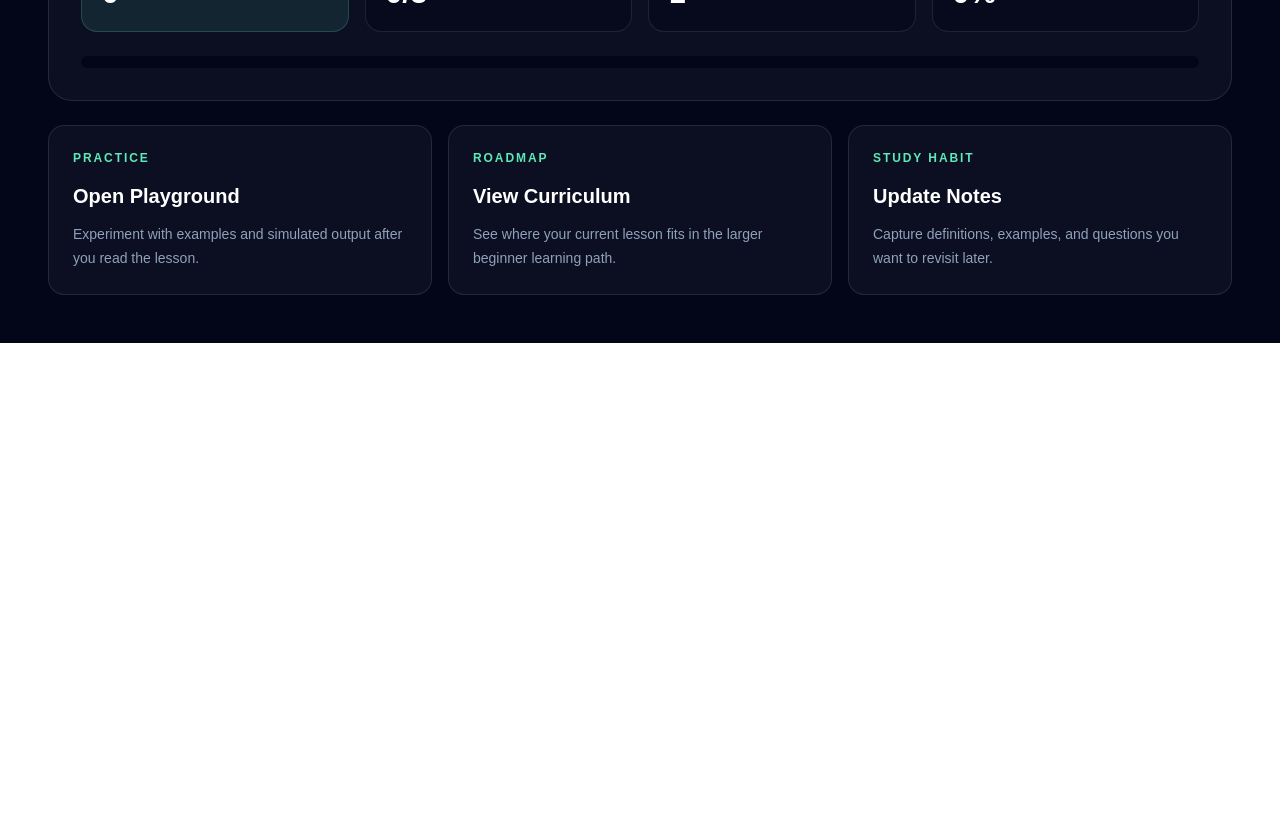
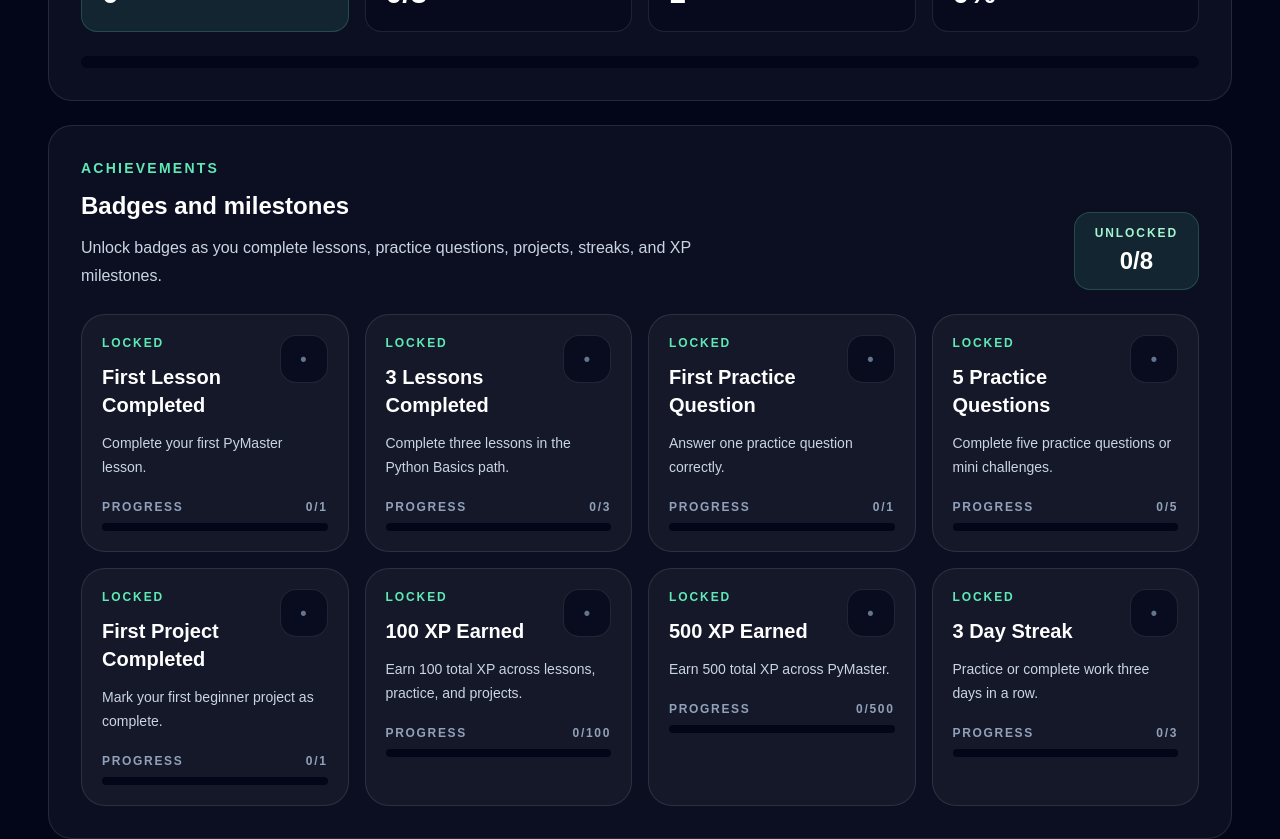
Before and after one commit to mhungry365/pymaster, a Next.js app: page /dashboard in a window 1280 px wide. Shown: the part 820-1659 px from the top of the page. Before the commit the page ends 1163 px from the top, so only its background shows below. Built offline with nearby package versions, Linux system fonts and the light colour scheme.

Commit message:
Add achievements and badges system

```diff
--- a/src/app/dashboard/page.tsx
+++ b/src/app/dashboard/page.tsx
@@ -1,4 +1,5 @@
 import Link from "next/link";
+import { AchievementsGrid } from "@/components/achievements/achievements-grid";
 import { ProgressDashboardCard } from "@/components/dashboard/progress-dashboard-card";
 import { ContentCard } from "@/components/content-card";
 import { PageShell } from "@/components/page-shell";
@@ -75,6 +76,8 @@ export default function DashboardPage() {
 
       <ProgressDashboardCard totalLessons={totalLessons} />
 
+      <AchievementsGrid />
+
       <div className="mt-6 grid gap-4 md:grid-cols-3">
         {quickActions.map((action) => (
           <Link key={action.title} href={action.href}>
--- /dev/null
+++ b/src/components/achievements/achievement-card.tsx
@@ -0,0 +1,57 @@
+import type { CalculatedAchievement } from "@/data/achievements";
+
+type AchievementCardProps = {
+  achievement: CalculatedAchievement;
+};
+
+export function AchievementCard({ achievement }: AchievementCardProps) {
+  return (
+    <article
+      className={`rounded-3xl border p-5 transition ${
+        achievement.isUnlocked
+          ? "border-emerald-300/40 bg-emerald-300/10"
+          : "border-white/10 bg-white/[0.04]"
+      }`}
+    >
+      <div className="flex items-start justify-between gap-4">
+        <div>
+          <p className="text-xs font-semibold uppercase tracking-[0.16em] text-emerald-300">
+            {achievement.isUnlocked ? "Unlocked" : "Locked"}
+          </p>
+          <h3 className="mt-3 text-xl font-semibold text-white">
+            {achievement.title}
+          </h3>
+        </div>
+        <span
+          className={`flex h-12 w-12 shrink-0 items-center justify-center rounded-2xl border text-lg font-black ${
+            achievement.isUnlocked
+              ? "border-emerald-300/40 bg-emerald-400 text-slate-950"
+              : "border-white/10 bg-slate-950/60 text-slate-500"
+          }`}
+        >
+          {achievement.isUnlocked ? "✓" : "•"}
+        </span>
+      </div>
+
+      <p className="mt-3 text-sm leading-6 text-slate-300">
+        {achievement.description}
+      </p>
+
+      <div className="mt-5">
+        <div className="mb-2 flex items-center justify-between text-xs font-semibold uppercase tracking-[0.14em] text-slate-400">
+          <span>Progress</span>
+          <span>
+            {Math.min(achievement.progressValue, achievement.target)}/
+            {achievement.target}
+          </span>
+        </div>
+        <div className="h-2 overflow-hidden rounded-full bg-slate-950">
+          <div
+            className="h-full rounded-full bg-emerald-400 transition-all"
+            style={{ width: `${achievement.progressPercent}%` }}
+          />
+        </div>
+      </div>
+    </article>
+  );
+}
--- /dev/null
+++ b/src/components/achievements/achievements-grid.tsx
@@ -0,0 +1,46 @@
+"use client";
+
+import { AchievementCard } from "@/components/achievements/achievement-card";
+import { getUnlockedAchievements } from "@/data/achievements";
+import { useProgress } from "@/hooks/use-progress";
+
+export function AchievementsGrid() {
+  const { progress } = useProgress();
+  const calculatedAchievements = getUnlockedAchievements(progress);
+  const unlockedCount = calculatedAchievements.filter(
+    (achievement) => achievement.isUnlocked,
+  ).length;
+
+  return (
+    <section className="mt-6 rounded-3xl border border-white/10 bg-white/[0.04] p-6 sm:p-8">
+      <div className="flex flex-col gap-5 sm:flex-row sm:items-end sm:justify-between">
+        <div>
+          <p className="text-sm font-semibold uppercase tracking-[0.16em] text-emerald-300">
+            Achievements
+          </p>
+          <h2 className="mt-3 text-2xl font-semibold text-white">
+            Badges and milestones
+          </h2>
+          <p className="mt-3 max-w-2xl leading-7 text-slate-300">
+            Unlock badges as you complete lessons, practice questions, projects,
+            streaks, and XP milestones.
+          </p>
+        </div>
+        <div className="rounded-2xl border border-emerald-300/20 bg-emerald-300/10 px-5 py-3 text-center">
+          <p className="text-xs font-semibold uppercase tracking-[0.16em] text-emerald-200">
+            Unlocked
+          </p>
+          <p className="mt-1 text-2xl font-bold text-white">
+            {unlockedCount}/{calculatedAchievements.length}
+          </p>
+        </div>
+      </div>
+
+      <div className="mt-6 grid gap-4 md:grid-cols-2 xl:grid-cols-4">
+        {calculatedAchievements.map((achievement) => (
+          <AchievementCard key={achievement.id} achievement={achievement} />
+        ))}
+      </div>
+    </section>
+  );
+}
--- /dev/null
+++ b/src/data/achievements.ts
@@ -0,0 +1,94 @@
+import type { ProgressState } from "@/lib/progress";
+
+export type Achievement = {
+  id: string;
+  title: string;
+  description: string;
+  target: number;
+  getProgressValue: (progress: ProgressState) => number;
+};
+
+export type CalculatedAchievement = Achievement & {
+  progressValue: number;
+  progressPercent: number;
+  isUnlocked: boolean;
+};
+
+export const achievements: Achievement[] = [
+  {
+    id: "first-lesson",
+    title: "First Lesson Completed",
+    description: "Complete your first PyMaster lesson.",
+    target: 1,
+    getProgressValue: (progress) => progress.completedLessonSlugs.length,
+  },
+  {
+    id: "three-lessons",
+    title: "3 Lessons Completed",
+    description: "Complete three lessons in the Python Basics path.",
+    target: 3,
+    getProgressValue: (progress) => progress.completedLessonSlugs.length,
+  },
+  {
+    id: "first-practice",
+    title: "First Practice Question",
+    description: "Answer one practice question correctly.",
+    target: 1,
+    getProgressValue: (progress) =>
+      progress.completedPracticeQuestionIds.length,
+  },
+  {
+    id: "five-practice",
+    title: "5 Practice Questions",
+    description: "Complete five practice questions or mini challenges.",
+    target: 5,
+    getProgressValue: (progress) =>
+      progress.completedPracticeQuestionIds.length,
+  },
+  {
+    id: "first-project",
+    title: "First Project Completed",
+    description: "Mark your first beginner project as complete.",
+    target: 1,
+    getProgressValue: (progress) => progress.completedProjectIds.length,
+  },
+  {
+    id: "one-hundred-xp",
+    title: "100 XP Earned",
+    description: "Earn 100 total XP across lessons, practice, and projects.",
+    target: 100,
+    getProgressValue: (progress) => progress.totalXP,
+  },
+  {
+    id: "five-hundred-xp",
+    title: "500 XP Earned",
+    description: "Earn 500 total XP across PyMaster.",
+    target: 500,
+    getProgressValue: (progress) => progress.totalXP,
+  },
+  {
+    id: "three-day-streak",
+    title: "3 Day Streak",
+    description: "Practice or complete work three days in a row.",
+    target: 3,
+    getProgressValue: (progress) => progress.currentStreak,
+  },
+];
+
+export function getUnlockedAchievements(
+  progress: ProgressState,
+): CalculatedAchievement[] {
+  return achievements.map((achievement) => {
+    const progressValue = achievement.getProgressValue(progress);
+    const cappedProgressValue = Math.min(progressValue, achievement.target);
+
+    return {
+      ...achievement,
+      progressValue,
+      progressPercent: Math.round(
+        (cappedProgressValue / achievement.target) * 100,
+      ),
+      isUnlocked: progressValue >= achievement.target,
+    };
+  });
+}
```
